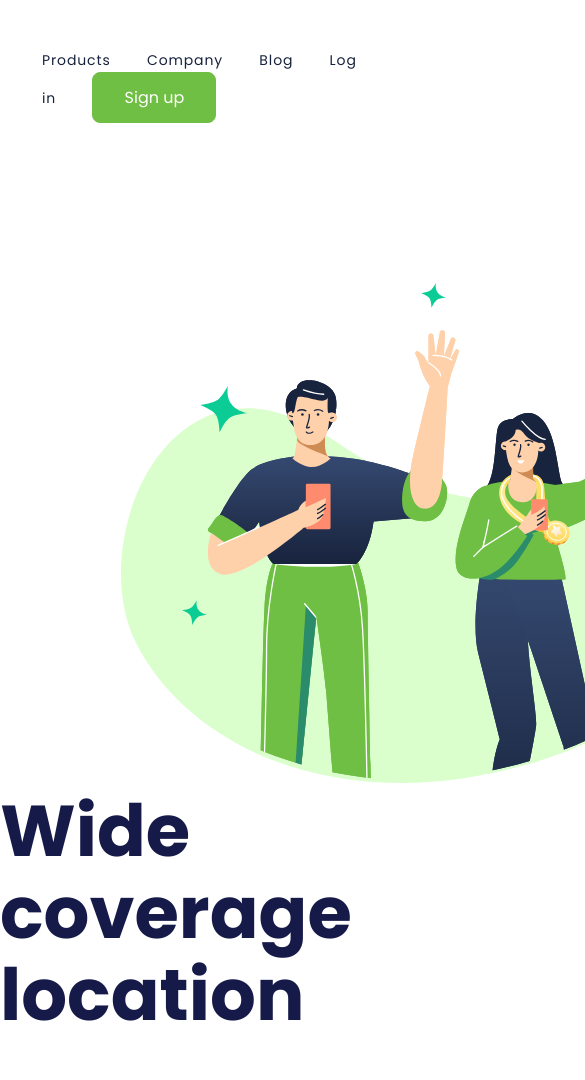
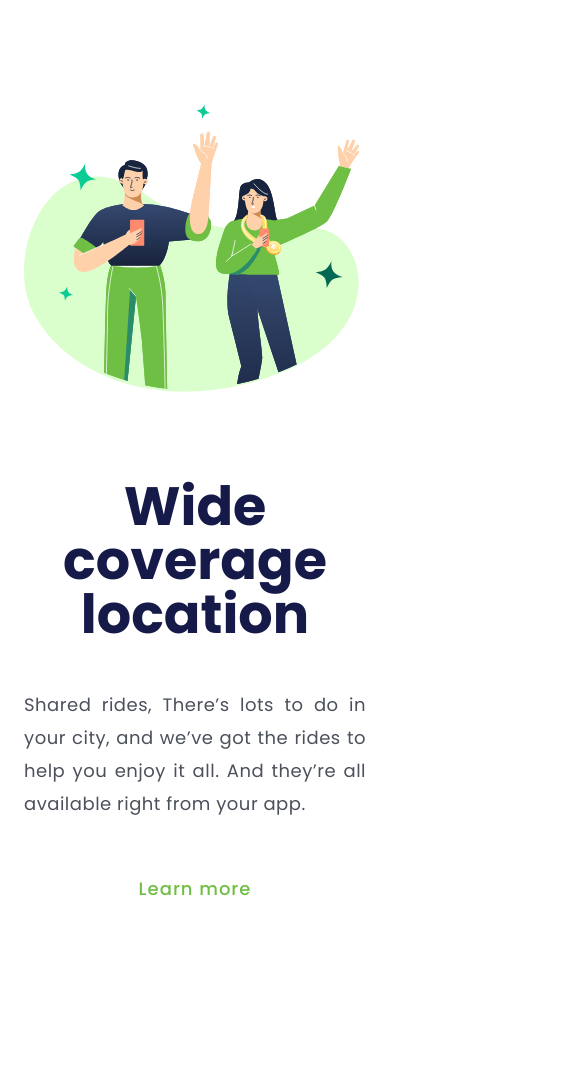
Before and after one commit to willames-alves/projeto2-css, a plain HTML site: page index.html in a window 390 px wide. Shown: the top 1080 px of the page, 585 px wide, since content can reach past the window. After the commit the page ends 926 px from the top, so only its background shows below. Drawn offline with Linux system fonts and the light colour scheme.

Commit message:
trabalhando responsividade

```diff
--- a/index.html
+++ b/index.html
@@ -22,9 +22,10 @@
     </header>
     <main>
 
+        <div class="content-img"></div>
         <img src="assets/congratulation.svg" alt="(Positive) Congratulation You get 40 point for your ride">
 
-        <div>
+        <div class="content">
             <h1>
                 Wide coverage location
             </h1>
--- a/styles.css
+++ b/styles.css
@@ -1,6 +1,7 @@
 * {
     margin: 0;
     padding: 0;
+    box-sizing: border-box;
     font-family: 'Poppins', sans-serif;
 }
 
@@ -45,14 +46,19 @@ header button:hover {
     color: #6FBF44;
 }
 
+.content-img {
+    width: auto;
+}
+
 img {
     height: 500px;
-    display: inline-block;
-    margin: 0 84px 0 121px;
+    margin-left: 121px;
 }
 
-div {
-    max-width: 600px;
+.content {
+
+    width: 600px;
+    margin-left: 81px;
     display: inline-block;
 }
 
@@ -74,6 +80,7 @@ p {
     margin: 47px 0 55px;
 }
 
+
 main button {
     border: none;
     color: #6FBF44;
@@ -83,3 +90,62 @@ main button {
     cursor: pointer;
     background: none;
 }
+
+
+@media screen and (max-width: 1420px) {
+
+    .content,
+    .content-img {
+        width: 100%;
+        justify-items: center;
+        padding: 24px;
+        margin-left: 0;
+        justify-content: center;
+    }
+
+    main {
+        width: 100%;
+        align-items: center;
+        justify-content: center;
+    }
+
+
+
+    img {
+        height: 400px;
+        width: 100%;
+        padding: 0 24px;
+        justify-content: center;
+        position: relative;
+        margin-left: 0;
+    }
+
+
+}
+
+h1 {
+    font-size: 64px;
+    text-align: center;
+
+}
+
+
+@media screen and (max-width: 900px) {
+    header {
+        display: none;
+    }
+
+    p {
+        max-width: 100%;
+    }
+
+
+}
+
+@media screen and (max-width:500px) {
+    h1 {
+        font-size: 54px;
+        line-height: 54px;
+    }
+
+}
```
